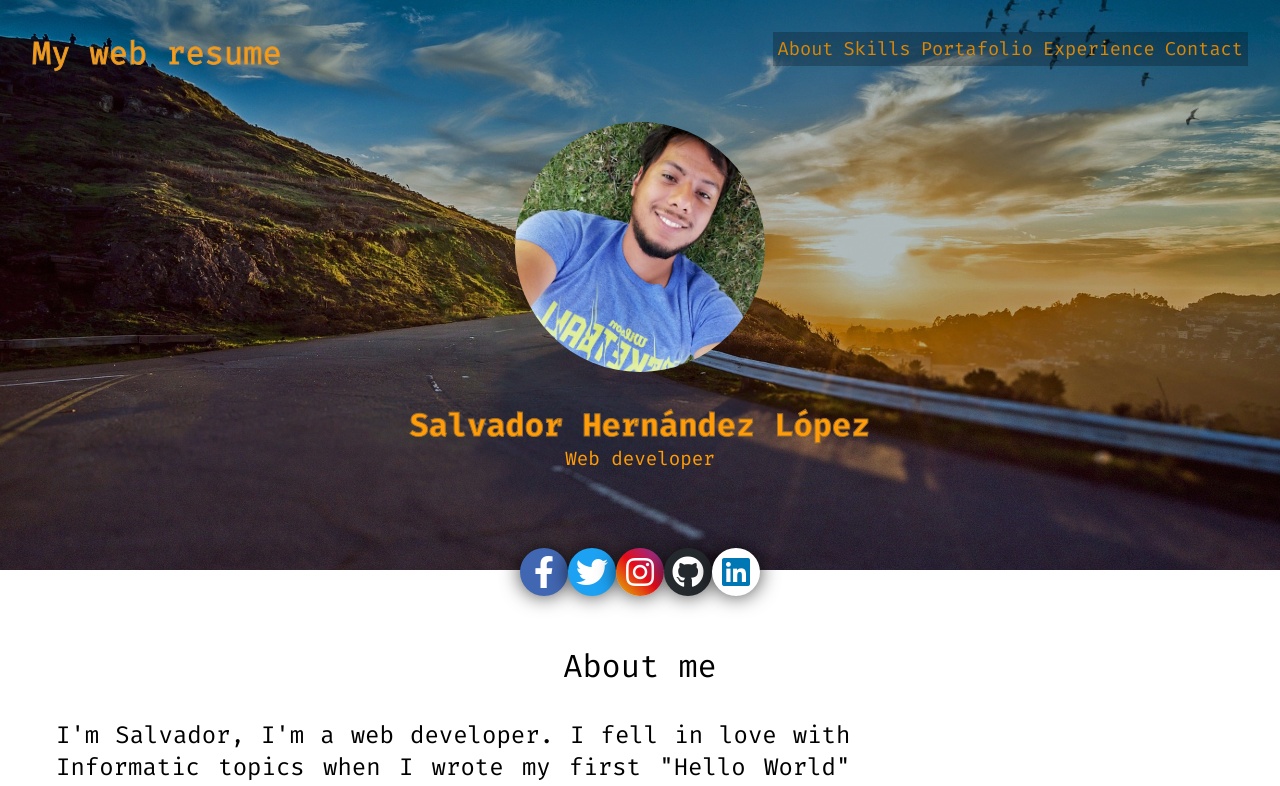
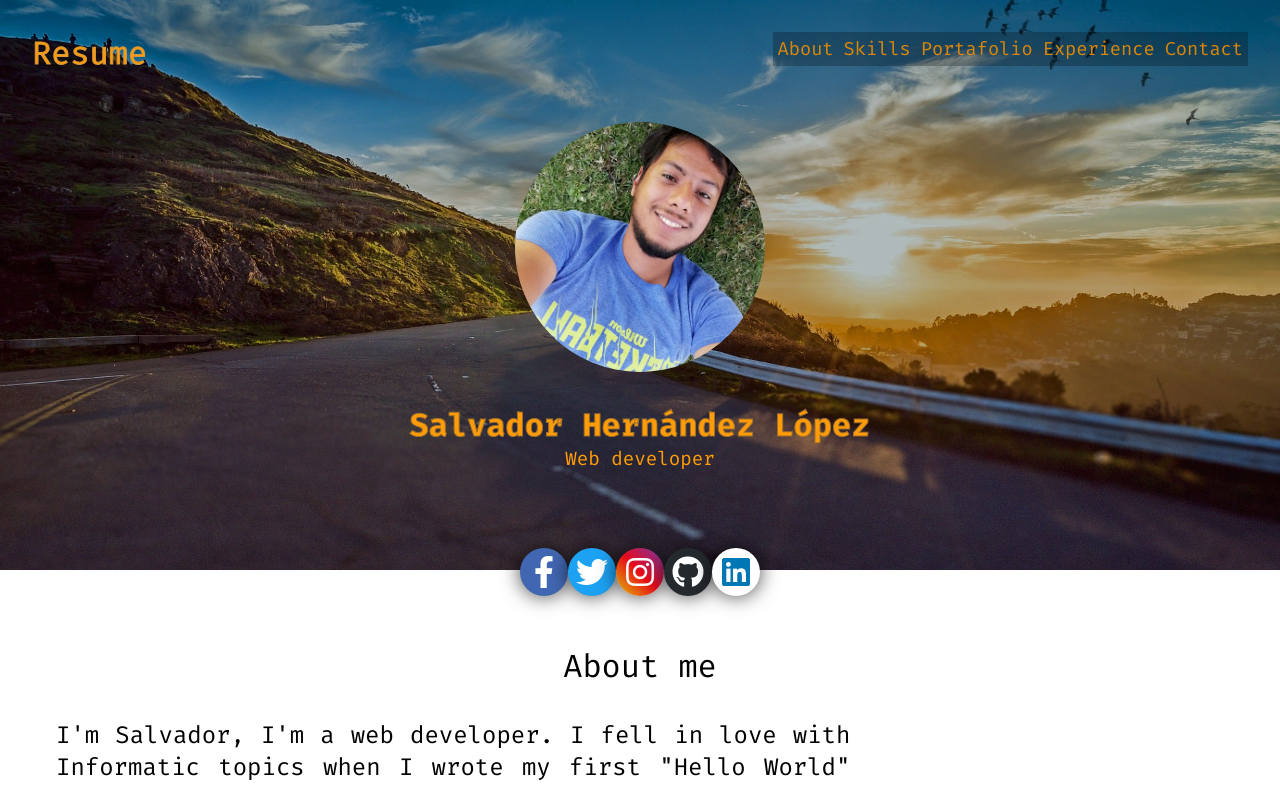
Before and after one commit to ChavaTI/react-portfolio, a React (Create React App) app: page / in a window 1280 px wide. Shown: the top 786 px of the page. Built offline with nearby package versions, Linux system fonts and the light colour scheme.

Commit message:
Fix the bug on menu

```diff
--- a/src/components/commons/Nav.jsx
+++ b/src/components/commons/Nav.jsx
@@ -11,11 +11,12 @@ const Nav = () => {
         checked={checked}
         onChange={(e) => {
           e.persist();
-          handleChecked(true);
+          const check = !checked;
+          handleChecked(check);
         }}
       />
       <div className="nav-header">
-        <div className="nav-title">My web resume</div>
+        <div className="nav-title">Resume</div>
       </div>
       <div className="nav-btn">
         <label className="nav-check" htmlFor="nav-check">
```
